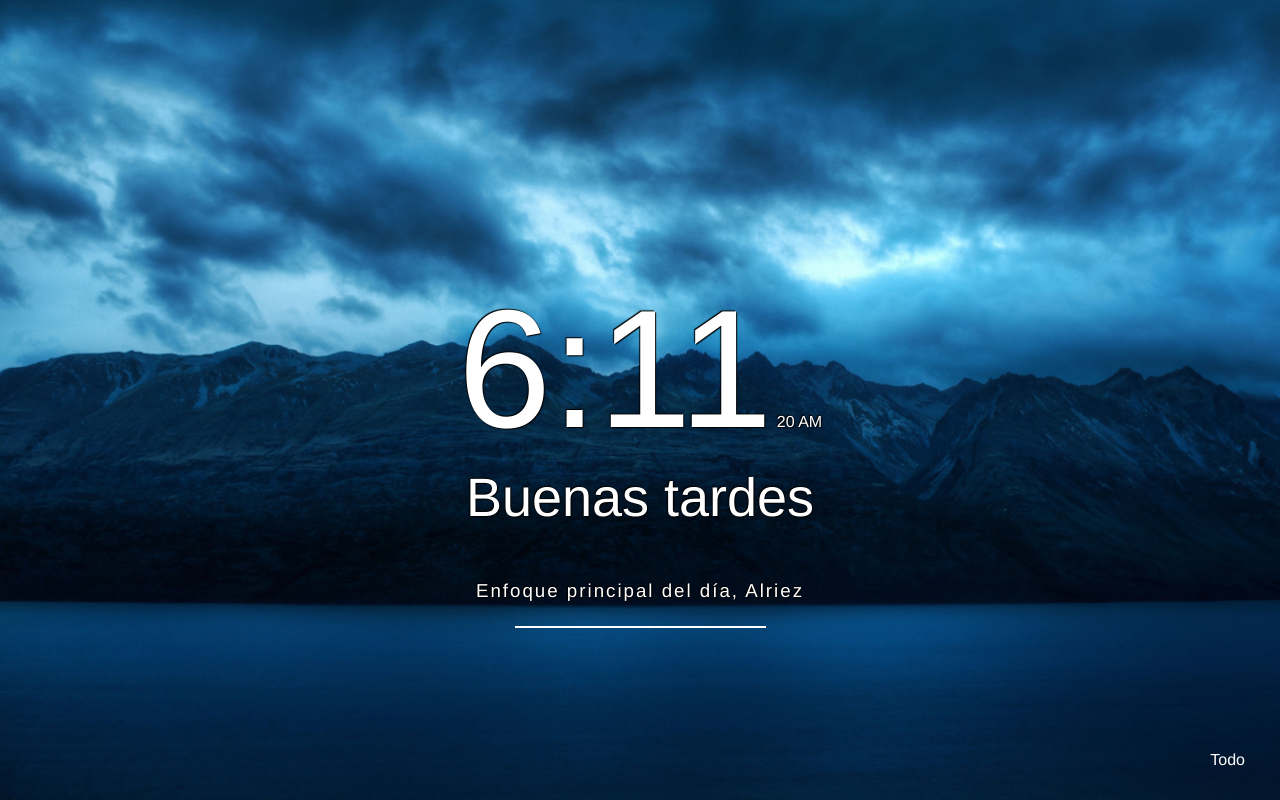
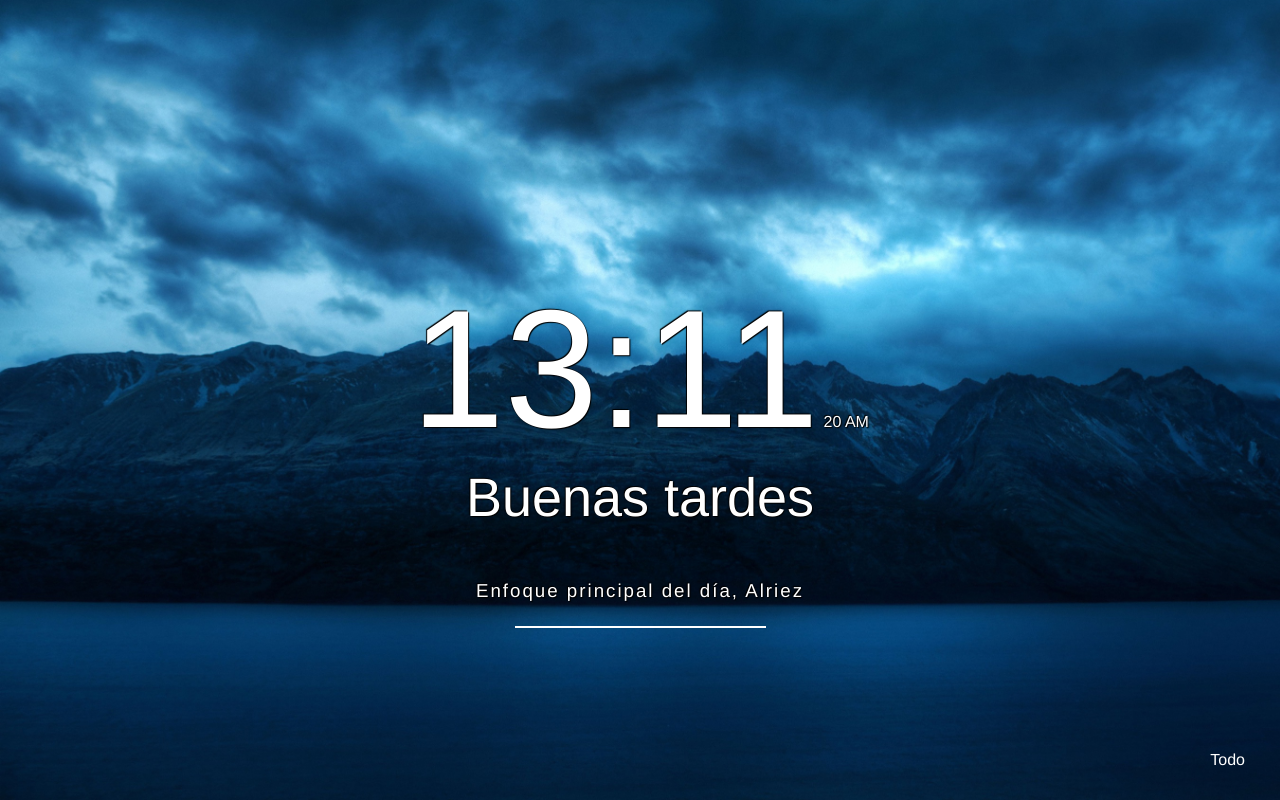
Before and after one commit to Snowdth/Ejercicio2, a plain HTML site: page index.html in a window 1280 px wide. Drawn offline with nearby package versions, Linux system fonts and the light colour scheme.

Commit message:
tercer commit

```diff
--- a/index.html
+++ b/index.html
@@ -15,7 +15,7 @@
 		<!-- INICIO CENTER -->
 			<div class="center">
 				<div class="center-clock">
-					<h1 class="time stroke">6:11</h1>
+					<h1 class="time stroke">13:11</h1>
 					<span class="sec stroke">20</span>
 					<span id="ampm" class="stroke">AM</span>
 				</div>
```
